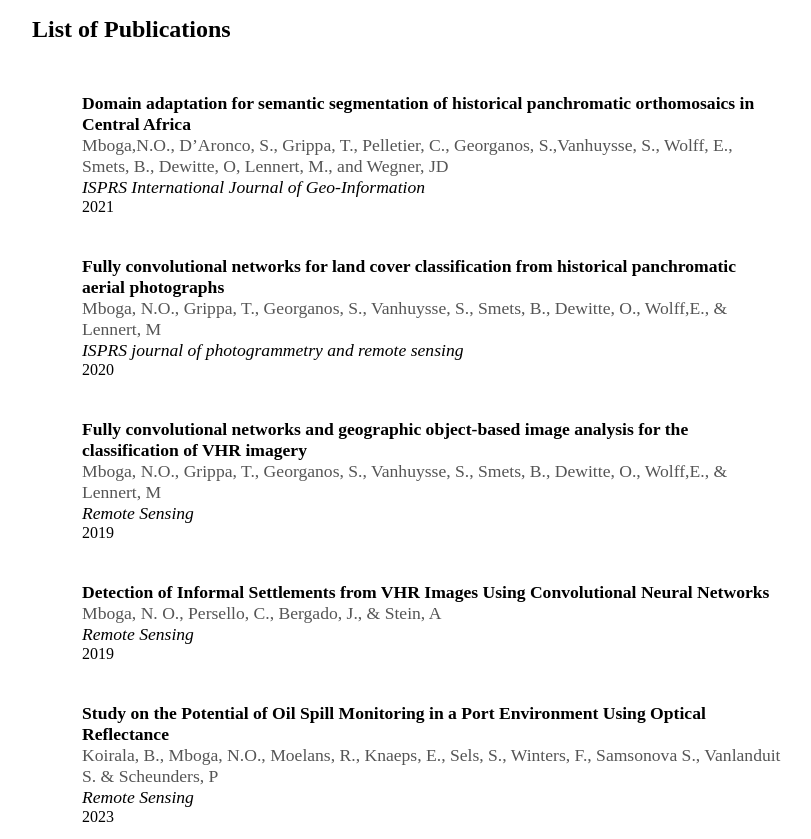
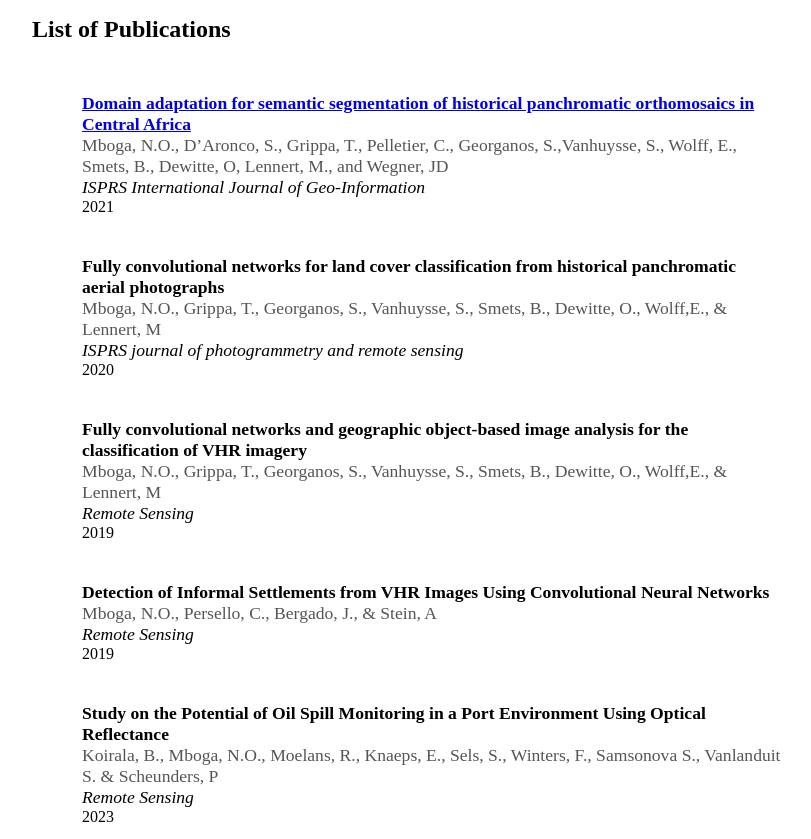
Before and after one commit to Mboga/mboga.github.io, a plain HTML site: page index.html in a window 1280 px wide. Shown: the part 220-1059 px from the top of the page, without its empty margins (208-1019 px from the left). Drawn offline with Linux system fonts and the light colour scheme.

Commit message:
Update index.html

```diff
--- a/index.html
+++ b/index.html
@@ -34,71 +34,75 @@
 
         <div class="publications-list">
             <div class="publication">
-                <div class="title"> Domain adaptation for semantic segmentation of historical panchromatic orthomosaics in Central Africa</div>
-                <div class="authors"> Mboga,N.O., D’Aronco, S., Grippa, T., Pelletier, C., Georganos, S.,Vanhuysse, S., Wolff, E., Smets, B., Dewitte, O, Lennert, M., and Wegner, JD </div>
+                <div class="title">
+                    <a href="https://www.mdpi.com/2220-9964/10/8/523">
+                        Domain adaptation for semantic segmentation of historical panchromatic orthomosaics in Central Africa
+                    </a>
+                    </div>
+                <div class="authors"> <span class="bold-author">Mboga, N.O.</span>, D’Aronco, S., Grippa, T., Pelletier, C., Georganos, S.,Vanhuysse, S., Wolff, E., Smets, B., Dewitte, O, Lennert, M., and Wegner, JD </div>
                 <div class="Journal">ISPRS International Journal of Geo-Information</div>
                 <div class="year">2021</div>
             </div>
 
             <div class="publication">
                 <div class="title"> Fully convolutional networks for land cover classification from historical panchromatic aerial photographs</div>
-                <div class="authors"> Mboga, N.O., Grippa, T., Georganos, S., Vanhuysse, S., Smets, B., Dewitte, O., Wolff,E., & Lennert, M </div>
+                <div class="authors"> <span class="bold-author">Mboga, N.O.</span>, Grippa, T., Georganos, S., Vanhuysse, S., Smets, B., Dewitte, O., Wolff,E., & Lennert, M </div>
                 <div class="Journal">ISPRS journal of photogrammetry and remote sensing</div>
                 <div class="year">2020</div>
             </div>
 
             <div class="publication">
                 <div class="title"> Fully convolutional networks and geographic object-based image analysis for the classification of VHR imagery</div>
-                <div class="authors"> Mboga, N.O., Grippa, T., Georganos, S., Vanhuysse, S., Smets, B., Dewitte, O., Wolff,E., & Lennert, M </div>
+                <div class="authors"> <span class="bold-author">Mboga, N.O.</span>, Grippa, T., Georganos, S., Vanhuysse, S., Smets, B., Dewitte, O., Wolff,E., & Lennert, M </div>
                 <div class="Journal">Remote Sensing</div>
                 <div class="year">2019</div>
             </div>
 
             <div class="publication">
                 <div class="title"> Detection of Informal Settlements from VHR Images Using Convolutional Neural Networks</div>
-                <div class="authors"> Mboga, N. O., Persello, C., Bergado, J., & Stein, A</div>
+                <div class="authors"> <span class="bold-author">Mboga, N.O.</span>, Persello, C., Bergado, J., & Stein, A</div>
                 <div class="Journal">Remote Sensing</div>
                 <div class="year">2019</div>
             </div>
 
             <div class="publication">
                 <div class="title"> Study on the Potential of Oil Spill Monitoring in a Port Environment Using Optical Reflectance</div>
-                <div class="authors">Koirala, B., Mboga, N.O., Moelans, R., Knaeps, E., Sels, S., Winters, F., Samsonova S., Vanlanduit S. & Scheunders, P</div>
+                <div class="authors">Koirala, B., <span class="bold-author">Mboga, N.O.</span>, Moelans, R., Knaeps, E., Sels, S., Winters, F., Samsonova S., Vanlanduit S. & Scheunders, P</div>
                 <div class="Journal">Remote Sensing</div>
                 <div class="year">2023</div>
             </div>
 
             <div class="publication">
                 <div class="title"> Historical dynamics of landslide risk from population and forest-cover changes in the Kivu Rift</div>
-                <div class="authors">Depicker, A., Jacobs, L., Mboga, N.O., Smets, B., Van Rompaey, A., Lennert, M., Wolff, E., Kervyn, F., Michellier, C., Dewitte, O. and Govers, G</div>
+                <div class="authors">Depicker, A., Jacobs, L., <span class="bold-author">Mboga, N.O.</span>, Smets, B., Van Rompaey, A., Lennert, M., Wolff, E., Kervyn, F., Michellier, C., Dewitte, O. and Govers, G</div>
                 <div class="Journal">Nature Sustainability</div>
                 <div class="year">2021</div>
             </div>
 
             <div class="publication">
                 <div class="title"> Modelling and mapping the intra-urban spatial distribution of Plasmodium falciparum parasite rate using very-high-resolution satellite derived indicators</div>
-                <div class="authors">Georganos, S., Brousse, O., Dujardin, S., Linard, C., Casey, D., Milliones, M., Parmentier, B., Van Lipzig, N. P. M., Demuzere, M., Grippa, T., Vanhuysse, S., Mboga, N.O, Andreo, V., Snow, R., & Lennert, M. </div>
+                <div class="authors">Georganos, S., Brousse, O., Dujardin, S., Linard, C., Casey, D., Milliones, M., Parmentier, B., Van Lipzig, N. P. M., Demuzere, M., Grippa, T., Vanhuysse, S., <span class="bold-author">Mboga, N.O.</span>, Andreo, V., Snow, R., & Lennert, M. </div>
                 <div class="Journal">International Journal of Health Geographics</div>
                 <div class="year">2020</div>
             </div>
 
             <div class="publication">
                 <div class="title"> Need for an integrated deprived area "slum" mapping system (IDEAMAPS) in low-and middle-income countries (LMICS). </div>
-                <div class="authors">Thomson, D., Kuffer, M. M., Boo, G., Hati, B., Grippa, T., Elsey, H., Linard, C., Mahabir,R., Kyobutungi, C., Maviti, J., Mwaniki, D., Ndugwa, R., Makau, J., Sliuzas, R., Cheruiyot,S., Nyambuga, K., Mboga, N.O, Kimani, N. W., de Albuquerque, J. P., & Kabaria, C.</div>
+                <div class="authors">Thomson, D., Kuffer, M. M., Boo, G., Hati, B., Grippa, T., Elsey, H., Linard, C., Mahabir,R., Kyobutungi, C., Maviti, J., Mwaniki, D., Ndugwa, R., Makau, J., Sliuzas, R., Cheruiyot,S., Nyambuga, K., <span class="bold-author">Mboga, N.O.</span>, Kimani, N. W., de Albuquerque, J. P., & Kabaria, C.</div>
                 <div class="Journal">Social Sciences</div>
                 <div class="year">2020</div>
             </div>
 
             <div class="publication">
                 <div class="title">Modelling the Wealth Index of Demographic and Health Surveys within Cities Using Very High-Resolution Remotely Sensed Information </div>
-                <div class="authors">Georganos, S., Gadiaga, A., Linard, C., Grippa, T., Vanhuysse, S., Mboga, N.O., Wolff,E., Dujardin, S., & Lennert, M</div>
+                <div class="authors">Georganos, S., Gadiaga, A., Linard, C., Grippa, T., Vanhuysse, S., <span class="bold-author">Mboga, N.O.</span>, Wolff,E., Dujardin, S., & Lennert, M</div>
                 <div class="Journal">Remote Sensing</div>
                 <div class="year">2019</div>
             </div>
 
             <div class="publication">
                 <div class="title">Improving Urban Population Distribution Models with Very-High Resolution Satellite Information </div>
-                <div class="authors">Grippa, T., Linard, C., Lennert, M., Georganos, S., Mboga, N. O., Vanhuysse, S.,
+                <div class="authors">Grippa, T., Linard, C., Lennert, M., Georganos, S., <span class="bold-author">Mboga, N.O.</span>, Vanhuysse, S.,
                     Gadiaga, A., & Wolff, E.</div>
                 <div class="Journal">Data</div>
                 <div class="year">2019</div>
@@ -106,11 +110,10 @@
 
             <div class="publication">
                 <div class="title">Mapping Urban Land Use at Street Block Level Using OpenStreetMap</div>
-                <div class="authors">Grippa, T., Georganos, S., Zarougui, S., Bognounou, P., Diboulo, E., Forget, Y., Lennert,M., Vanhuysse, S., Mboga, N. O., & Wolff, E. </div>
+                <div class="authors">Grippa, T., Georganos, S., Zarougui, S., Bognounou, P., Diboulo, E., Forget, Y., Lennert,M., Vanhuysse, S., <span class="bold-author">Mboga, N.O.</span>., & Wolff, E. </div>
                 <div class="Journal">ISPRS International Journal of Geo-Information</div>
                 <div class="year">2023</div>
             </div>
-
 
         </div>
 
```
